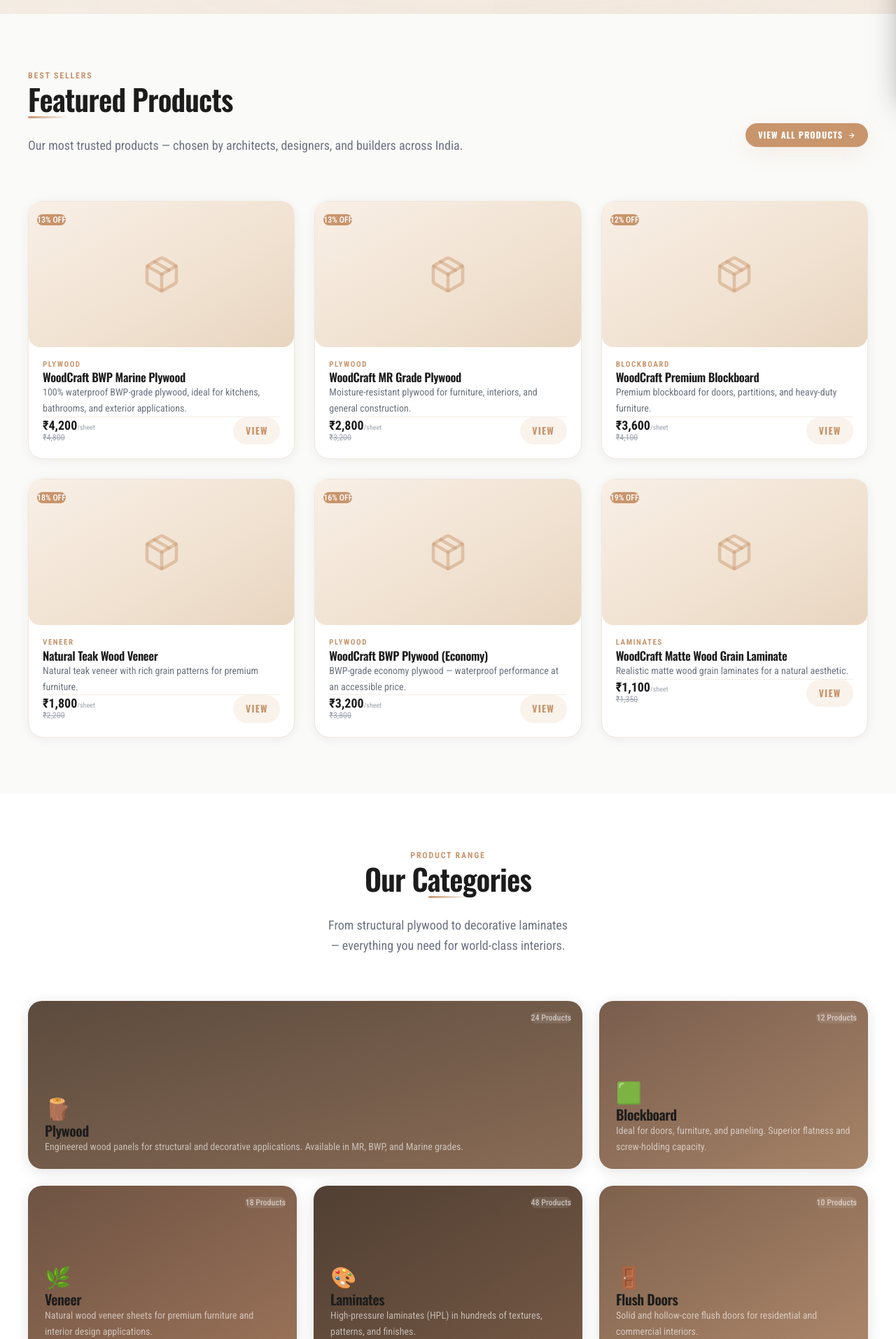
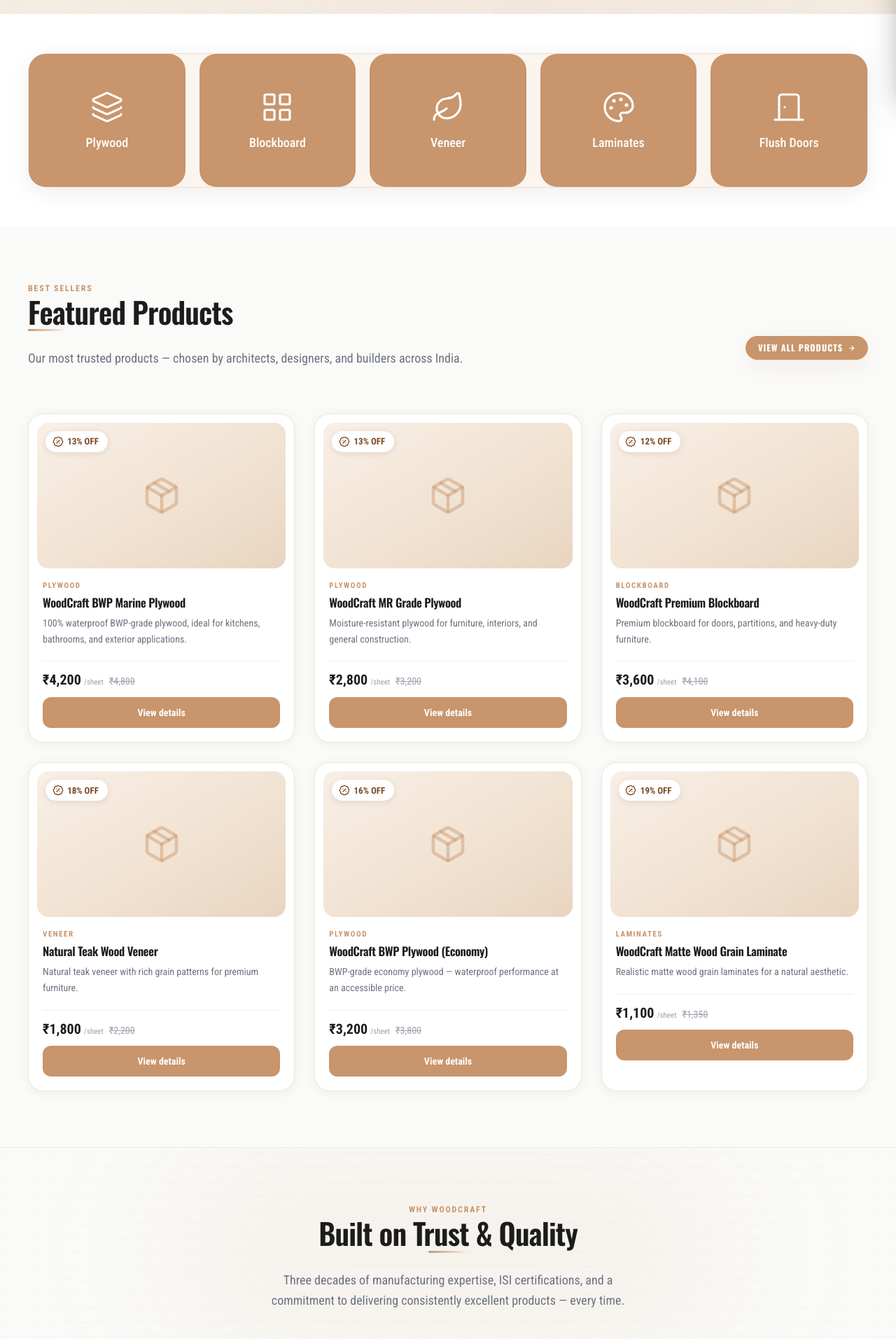
Before and after one commit to helpinfinitedev-ux/vishvnathtraders-fe, a Next.js app: page / in a window 1280 px wide. Shown: the part 660-2573 px from the top of the page at 70% size. Built offline with nearby package versions, Linux system fonts and the light colour scheme.

Commit message:
add home page, product detail page, and associated UI components

```diff
--- a/app/components/home/CategoryHighlights.tsx
+++ b/app/components/home/CategoryHighlights.tsx
@@ -1,116 +1,92 @@
 // =============================================================================
-// CategoryHighlights — 6-up category card grid on the home page
+// CategoryHighlights — simple icon tiles (active / hovered tile fills with tan)
 // =============================================================================
 
 import Link from "next/link";
-import { ArrowRight } from "lucide-react";
-import { SectionHeading } from "@/components/ui/SectionHeading";
+import {
+  DoorClosed,
+  Layers,
+  LayoutGrid,
+  Leaf,
+  Package,
+  Palette,
+  Ruler,
+  type LucideIcon,
+} from "lucide-react";
 import { categories } from "@/data/categories";
 import { cn } from "@/lib/utils";
 
-// Each category gets a unique gradient & accent for visual variety
-const CATEGORY_STYLES: Record<string, { gradient: string; icon: string }> = {
-  plywood: { gradient: "from-[#4a3728] to-[#7c5b43]", icon: "🪵" },
-  blockboard: { gradient: "from-[#6b4c3a] to-[#9c7556]", icon: "🟩" },
-  veneer: { gradient: "from-[#5e402e] to-[#8f6246]", icon: "🌿" },
-  laminates: { gradient: "from-[#3d2a1c] to-[#664630]", icon: "🎨" },
-  "flush-doors": { gradient: "from-[#705039] to-[#a3795a]", icon: "🚪" },
-  mdf: { gradient: "from-[#523827] to-[#80583d]", icon: "📐" },
+// One lucide icon per category slug
+const CATEGORY_ICONS: Record<string, LucideIcon> = {
+  plywood: Layers,
+  blockboard: LayoutGrid,
+  veneer: Leaf,
+  laminates: Palette,
+  "flush-doors": DoorClosed,
+  mdf: Ruler,
 };
 
-export function CategoryHighlights() {
+type CategoryHighlightsProps = {
+  /**
+   * Slug of the currently selected category (e.g. "plywood").
+   * On /products you can pass searchParams.category here.
+   * Leave undefined on the home page: all tiles stay tan, and turn white on hover.
+   */
+  activeSlug?: string;
+};
+
+export function CategoryHighlights({ activeSlug }: CategoryHighlightsProps) {
   return (
     <section
-      className="section-pad bg-white"
-      aria-labelledby="categories-heading"
+      className="bg-white"
+      // inline so no global "section" CSS can override the spacing
+      style={{ paddingTop: "3.5rem", paddingBottom: "3.5rem" }}
+      aria-label="Product categories"
     >
       <div className="container-site">
-        <SectionHeading
-          id="categories-heading"
-          eyebrow="Product Range"
-          title="Our Categories"
-          subtitle="From structural plywood to decorative laminates — everything you need for world-class interiors."
-          centered
-        />
-
-        <div className="grid grid-cols-2 md:grid-cols-3 gap-4 md:gap-6">
-          {categories.map((cat, index) => {
-            const style = CATEGORY_STYLES[cat.slug] ?? {
-              gradient: "from-[#2d2520] to-[#4a3728]",
-              icon: "📦",
-            };
+        {/* One box around all tiles: equal padding inside = equal gap between tiles */}
+        <div className="rounded-[28px] border border-[#eadfd3] bg-[#faf5ef] p-4 md:p-5 shadow-[0_8px_30px_rgba(74,55,40,0.08)]">
+          <div
+            className={cn(
+              "grid grid-cols-2 gap-4 md:gap-5",
+              // desktop: one row, every tile exactly the same width (works for 5 or 6 categories)
+              "md:grid-flow-col md:auto-cols-fr",
+              // mobile: if the last tile is alone in its row, stretch it across both columns
+              "max-md:[&>*:last-child:nth-child(odd)]:col-span-2"
+            )}
+          >
+            {categories.map((cat) => {
+              const Icon = CATEGORY_ICONS[cat.slug] ?? Package;
+              const isActive = cat.slug === activeSlug;
 
               return (
                 <Link
                   key={cat.id}
                   href={`/products?category=${cat.slug}`}
+                  aria-label={`Browse ${cat.name} — ${cat.productCount} products`}
+                  aria-current={isActive ? "page" : undefined}
                   className={cn(
-                  "group relative overflow-hidden rounded-[20px]",
-                  "flex flex-col justify-end",
-                  "min-h-[200px] md:min-h-[240px]",
-                  // First card spans 2 columns on desktop
-                  index === 0 && "md:col-span-2 md:row-span-1",
-                  "transition-transform duration-300 hover:-translate-y-1",
-                  "shadow-[0_4px_20px_rgba(28,28,28,0.12)]",
-                  "hover:shadow-[0_12px_36px_rgba(28,28,28,0.18)]"
+                    "group flex flex-col items-center justify-center gap-3 md:gap-4",
+                    "rounded-3xl border-2 px-3 py-8 md:py-12 min-h-[130px] md:min-h-[190px] text-center",
+                    "transition-colors duration-200",
+                    "focus-visible:outline-none focus-visible:ring-2 focus-visible:ring-[#c8956c] focus-visible:ring-offset-2",
+                    isActive
+                      ? // active = dark brown, so it stands out from the tan tiles
+                      "bg-[#4a3728] border-[#4a3728] text-white"
+                      : // default = tan filled, hover = white with tan border
+                      "bg-[#c8956c] border-[#c8956c] text-white hover:bg-white hover:text-[#c8956c]"
                   )}
-                aria-label={`Browse ${cat.name} — ${cat.productCount} products`}
                 >
-                {/* Background gradient */}
-                <div
-                  className={cn(
-                    "absolute inset-0 bg-gradient-to-br opacity-90",
-                    style.gradient
-                  )}
-                />
-
-                {/* Wood grain overlay */}
-                <svg
-                  className="absolute inset-0 w-full h-full opacity-[0.08]"
-                  xmlns="http://www.w3.org/2000/svg"
-                  preserveAspectRatio="xMidYMid slice"
-                  aria-hidden="true"
-                >
-                  {[0, 1, 2, 3, 4, 5].map((i) => (
-                    <path
-                      key={i}
-                      d={`M0 ${i * 18} Q50 ${i * 18 - 6} 100% ${i * 18}`}
-                      stroke="#c8956c"
-                      strokeWidth="1.5"
-                      fill="none"
-                    />
-                  ))}
-                </svg>
-
-                {/* Top-right product count badge */}
-                <div className="absolute top-4 right-4 text-xs font-medium text-white/60 bg-white/10 px-2.5 py-1 rounded-full">
-                  {cat.productCount} Products
-                </div>
-
-                {/* Content */}
-                <div className="relative z-10" style={{ padding: "1.25rem 1.5rem" }}>
-                  {/* Icon */}
-                  <span className="text-3xl mb-3 block" aria-hidden="true">{style.icon}</span>
-
-                  {/* Name */}
-                  <h3 className="font-serif text-xl font-semibold text-white mb-1">{cat.name}</h3>
-
-                  {/* Description */}
-                  <p className="text-sm text-white/60 leading-relaxed mb-4 hidden md:block line-clamp-2">
-                    {cat.description}
-                  </p>
-
-                  {/* Link arrow */}
-                  {/* <div className="flex items-center gap-1.5 text-[#c8956c] text-sm font-medium group-hover:gap-3 transition-all duration-200">
-                    <span>Shop Now</span>
-                    <ArrowRight className="w-4 h-4" />
-                  </div> */}
-                </div>
+                  <Icon className="w-9 h-9 md:w-12 md:h-12" strokeWidth={1.6} aria-hidden="true" />
+                  <span className="text-sm md:text-lg font-medium leading-tight">
+                    {cat.name}
+                  </span>
                 </Link>
               );
             })}
           </div>
         </div>
+      </div>
     </section>
   );
 }
--- a/app/components/products/ProductCard.tsx
+++ b/app/components/products/ProductCard.tsx
@@ -1,10 +1,16 @@
 // =============================================================================
-// ProductCard — vertical card with proper padding and contained layout
+// ProductCard — vertical card
+//  • Discount tag: white pill with percent icon (top-left of image)
+//  • Bottom section: price row + full-width "View details" button
 // No cart functionality here — Add to Cart lives on the product detail page
+//
+// NOTE: padding / margin are set with inline styles on purpose. On your site
+// Tailwind padding & margin classes were not applying (tags had no padding,
+// text touched the divider), so inline styles guarantee the spacing.
 // =============================================================================
 
 import Link from "next/link";
-import { Package } from "lucide-react";
+import { BadgePercent, Package } from "lucide-react";
 import { Badge } from "@/components/ui/Badge";
 import { cn, formatPrice, getDiscount } from "@/lib/utils";
 import type { Product } from "@/types";
@@ -31,8 +37,8 @@
         className
       )}
     >
-      {/* ── IMAGE PANEL (Contained with inner margin/rounding) ── */}
-      <div className="p-3 pb-0">
+      {/* ── IMAGE PANEL ── */}
+      <div style={{ padding: "0.75rem 0.75rem 0 0.75rem" }}>
         <Link
           href={`/products/${product.slug}`}
           aria-label={`View ${product.name}`}
@@ -74,14 +80,20 @@
           {/* Hover gradient overlay */}
           <div className="absolute inset-0 bg-gradient-to-t from-black/10 via-transparent to-transparent opacity-0 group-hover:opacity-100 transition-opacity duration-300" />
 
-          {/* Discount badge — top left */}
+          {/* Discount tag — white pill with icon (top left) */}
           {discount > 0 && product.inStock && (
-            <div className="absolute top-3 left-3 z-10">
-              <Badge variant="wood">{discount}% OFF</Badge>
+            <div className="absolute z-10" style={{ top: "0.75rem", left: "0.75rem" }}>
+              <span
+                className="inline-flex items-center rounded-full bg-white text-[#7a4a25] font-semibold text-[13px] leading-none whitespace-nowrap shadow-[0_2px_8px_rgba(74,55,40,0.12)]"
+                style={{ padding: "0.45rem 0.8rem 0.45rem 0.6rem", gap: "0.35rem" }}
+              >
+                <BadgePercent className="w-4 h-4" strokeWidth={2} aria-hidden="true" />
+                {discount}% OFF
+              </span>
             </div>
           )}
           {!product.inStock && (
-            <div className="absolute top-3 left-3 z-10">
+            <div className="absolute z-10" style={{ top: "0.75rem", left: "0.75rem" }}>
               <Badge variant="warning">Out of Stock</Badge>
             </div>
           )}
@@ -92,7 +104,10 @@
       <div className="flex flex-col flex-1" style={{ padding: "1rem 1.25rem 1.25rem 1.25rem" }}>
         {/* Category */}
         {product.category && (
-          <p className="text-[11px] font-bold uppercase tracking-[0.14em] text-[#c8956c] mb-1.5">
+          <p
+            className="text-[11px] font-bold uppercase tracking-[0.14em] text-[#c8956c]"
+            style={{ marginBottom: "0.35rem" }}
+          >
             {product.category}
           </p>
         )}
@@ -101,10 +116,11 @@
         <Link href={`/products/${product.slug}`}>
           <h3
             className={cn(
-              "font-serif font-semibold text-[#1c1c1c] leading-snug mb-2",
+              "font-serif font-semibold text-[#1c1c1c] leading-snug",
               "hover:text-[#c8956c] transition-colors duration-200",
               compact ? "text-sm line-clamp-1" : "text-[1.05rem] line-clamp-2"
             )}
+            style={{ marginBottom: "0.5rem" }}
           >
             {product.name}
           </h3>
@@ -112,42 +128,51 @@
 
         {/* Short description */}
         {!compact && (
-          <p className="text-xs md:text-sm text-[#6b7280] leading-relaxed line-clamp-2 mb-4">
+          <p
+            className="text-xs md:text-sm text-[#6b7280] leading-relaxed line-clamp-2"
+            style={{ marginBottom: "1.25rem" }}
+          >
             {product.shortDescription}
           </p>
         )}
 
-        {/* ── Price + View Row ── */}
-        <div className="mt-auto flex items-center justify-between gap-3 pt-3.5 border-t border-[#f5ede4]">
-          {/* Price block */}
-          <div className="min-w-0">
-            <p className="font-bold text-[#1c1c1c] text-lg leading-none">
+        {/* ── Price + full-width button ── */}
+        <div
+          className="mt-auto border-t border-[#f5ede4]"
+          style={{ paddingTop: "1rem" }}
+        >
+          {/* Price row: current price, per-sheet, old price on one line */}
+          <div className="flex items-baseline flex-wrap" style={{ columnGap: "0.5rem" }}>
+            <p className="font-bold text-[#1c1c1c] text-xl leading-none">
               {formatPrice(product.price)}
-              <span className="text-[10px] text-[#9ca3af] font-normal ml-1">/sheet</span>
+              <span
+                className="text-[11px] text-[#9ca3af] font-normal"
+                style={{ marginLeft: "0.25rem" }}
+              >
+                /sheet
+              </span>
             </p>
             {product.mrp > product.price && (
-              <p className="text-xs text-[#9ca3af] line-through mt-1">
+              <p className="text-sm text-[#9ca3af] line-through leading-none">
                 {formatPrice(product.mrp)}
               </p>
             )}
           </div>
 
-          {/* View button */}
+          {/* View button — full width */}
           <Link
             href={`/products/${product.slug}`}
             className={cn(
-              "inline-flex items-center justify-center gap-1.5 rounded-full shrink-0",
-              "font-[family-name:var(--font-heading)] uppercase font-bold",
-              "tracking-[0.09em] transition-all duration-200 ease-out",
-              "text-[0.85rem]",
+              "flex w-full items-center justify-center rounded-xl",
+              "text-sm font-semibold transition-colors duration-200",
               product.inStock
-                ? "bg-[#f9f3ec] text-[#c8956c] hover:bg-[#c8956c] hover:text-white"
+                ? "bg-[#c8956c] text-white hover:bg-[#b8825a]"
                 : "bg-[#e5e7eb] text-[#9ca3af] cursor-not-allowed pointer-events-none"
             )}
-            style={{ padding: "0.55rem 1.1rem" }}
+            style={{ marginTop: "0.9rem", padding: "0.75rem 1rem" }}
             aria-disabled={!product.inStock}
           >
-            {product.inStock ? "VIEW" : "Sold Out"}
+            {product.inStock ? "View details" : "Sold out"}
           </Link>
         </div>
       </div>
--- a/app/page.tsx
+++ b/app/page.tsx
@@ -20,8 +20,8 @@
   return (
     <>
       <HeroBanner />
+      <CategoryHighlights />
       <FeaturedProducts />
-      <CategoryHighlights />
       <WhyChooseUs />
       <Testimonials />
       <DistributorCTABanner />
--- a/app/products/[slug]/page.tsx
+++ b/app/products/[slug]/page.tsx
@@ -345,11 +345,11 @@
       {/* Already shown inline above via TrustBadges */}
 
       {/* ── 6. Bulk Enquiry + Brochure ── */}
-      <section className="pdp-section bg-white">
+      {/* <section className="pdp-section bg-white">
         <div className="container-site" style={{ maxWidth: "720px" }}>
           <EnquiryBox productName={product.name} />
         </div>
-      </section>
+      </section> */}
 
       {/* ── 7. Reviews ── */}
       <section className="pdp-section">
```
Lines whose indentation alone changed are shown as unchanged.
